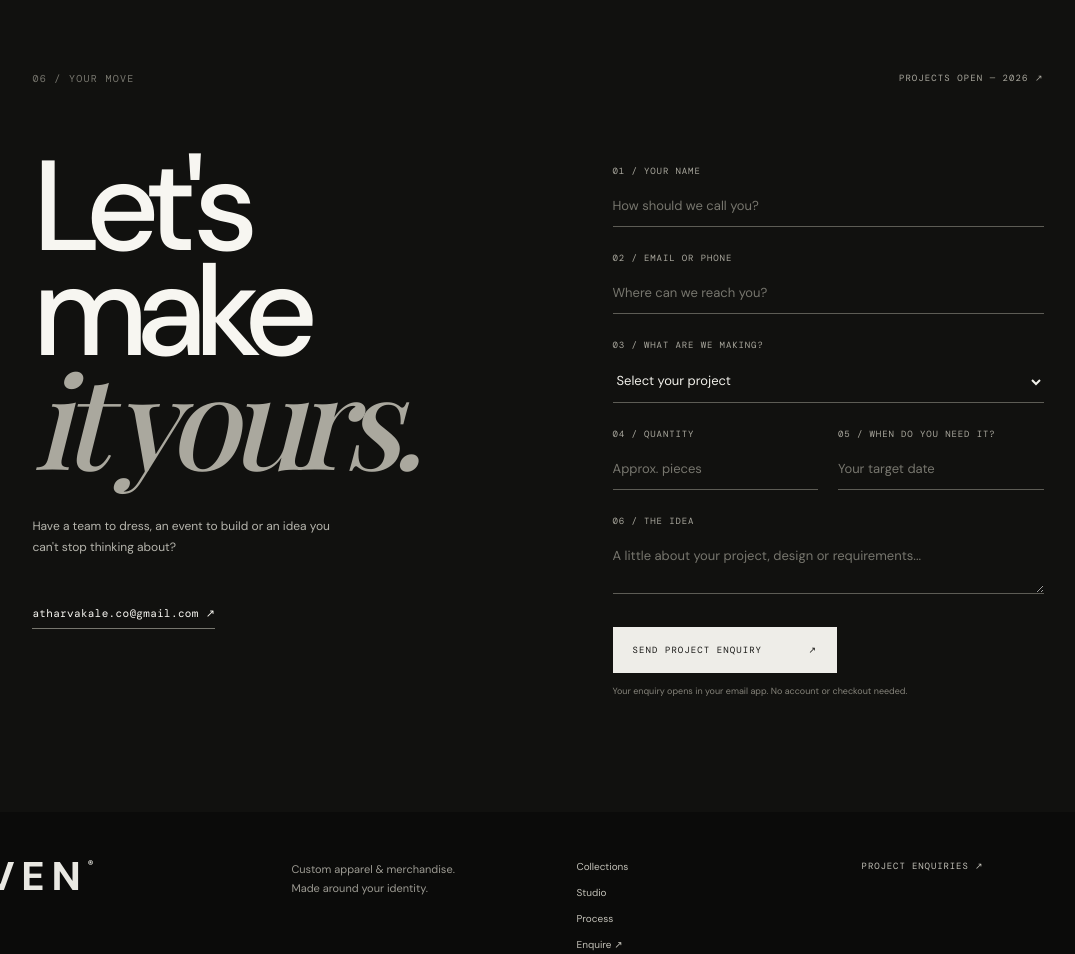
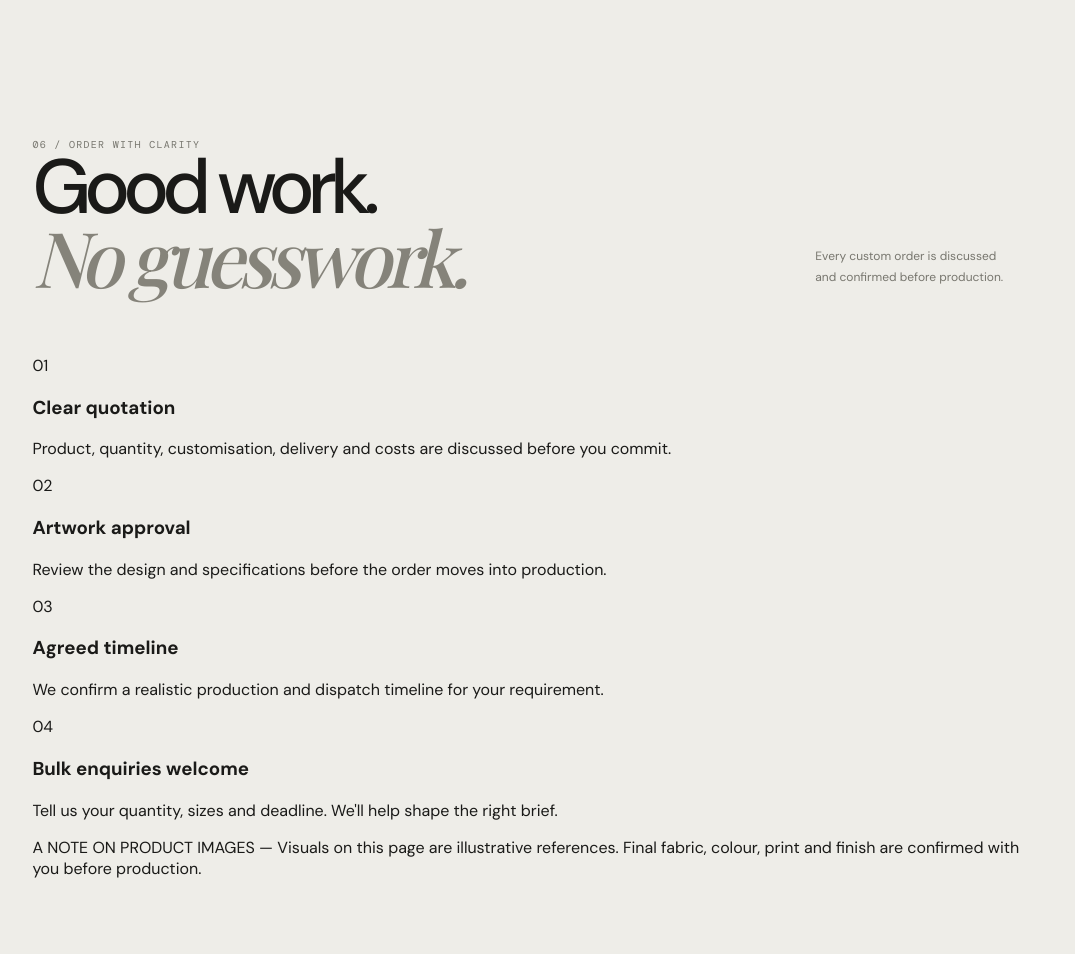
Before and after one commit to akale2715-admin/AVEN-website, a plain HTML site: page index.html in a window 1280 px wide. Shown: the part 6700-7654 px from the top of the page, without its empty margins (102-1177 px from the left). Drawn offline with nearby package versions, Linux system fonts and the light colour scheme; a web font is replaced by a local one.

Commit message:
Add transparent bulk-order trust section

```diff
--- a/index.html
+++ b/index.html
@@ -82,8 +82,19 @@
       </div>
     </section>
 
+    <section class="trust section-wrap" id="ordering">
+      <div class="section-heading reveal"><div><span class="index">06 / ORDER WITH CLARITY</span><h2>Good work.<br><em>No guesswork.</em></h2></div><p>Every custom order is discussed<br>and confirmed before production.</p></div>
+      <div class="trust-grid">
+        <article><span>01</span><h3>Clear quotation</h3><p>Product, quantity, customisation, delivery and costs are discussed before you commit.</p></article>
+        <article><span>02</span><h3>Artwork approval</h3><p>Review the design and specifications before the order moves into production.</p></article>
+        <article><span>03</span><h3>Agreed timeline</h3><p>We confirm a realistic production and dispatch timeline for your requirement.</p></article>
+        <article><span>04</span><h3>Bulk enquiries welcome</h3><p>Tell us your quantity, sizes and deadline. We'll help shape the right brief.</p></article>
+      </div>
+      <p class="trust-note">A NOTE ON PRODUCT IMAGES — Visuals on this page are illustrative references. Final fabric, colour, print and finish are confirmed with you before production.</p>
+    </section>
+
     <section class="contact" id="contact">
-      <div class="contact-top"><span class="index">06 / YOUR MOVE</span><span>PROJECTS OPEN — 2026 ↗</span></div>
+      <div class="contact-top"><span class="index">07 / YOUR MOVE</span><span>PROJECTS OPEN — 2026 ↗</span></div>
       <div class="contact-layout"><div class="contact-title reveal"><h2>Let's make<br><em>it yours.</em></h2><p>Have a team to dress, an event to build or an idea you can't stop thinking about?</p><a href="mailto:atharvakale.co@gmail.com" class="email-link">atharvakale.co@gmail.com ↗</a></div>
       <form class="contact-form reveal" id="enquiry-form">
         <label>01 / YOUR NAME<input name="name" autocomplete="name" placeholder="How should we call you?" required></label>
@@ -91,7 +102,7 @@
         <label>03 / WHAT ARE WE MAKING?<select name="product" required><option value="">Select your project</option><option>T-shirts</option><option>Hoodies / Sweatshirts</option><option>Polos / Uniforms</option><option>Jerseys / Teamwear</option><option>Event / Corporate merchandise</option><option>Something else</option></select></label>
         <div class="form-row"><label>04 / QUANTITY<input name="quantity" inputmode="numeric" placeholder="Approx. pieces"></label><label>05 / WHEN DO YOU NEED IT?<input name="deadline" placeholder="Your target date"></label></div>
         <label>06 / THE IDEA<textarea name="details" rows="2" placeholder="A little about your project, design or requirements..."></textarea></label>
-        <button type="submit">SEND PROJECT ENQUIRY <span>↗</span></button><p class="form-note">Your enquiry opens in your email app. No account or checkout needed.</p>
+        <button type="submit">SEND PROJECT ENQUIRY <span>↗</span></button><p class="form-note">Your enquiry opens in your email app. We confirm the quote and order details with you before production.</p>
       </form></div>
     </section>
   </main>
```
